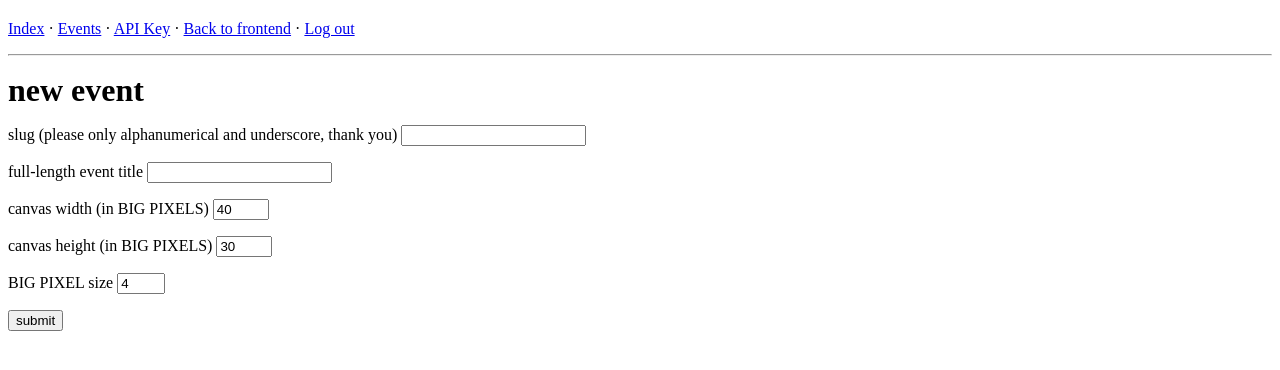
After one commit to pixelebbe/pixelebbe, a Flask app: template templates/admin/events/new.html in a window 1280 px wide. The commit adds this page. Shown: the top 370 px of the page. Run offline with Flask 3, Linux system fonts and the light colour scheme; the template is opened without the code that fills it, so the values that code supplies are empty; parts of the project's set-up code (start-up, migrations or seed data) failed here and were passed over.

Commit message:
Implement creating new events

```diff
--- a/templates/admin/events/index.html
+++ b/templates/admin/events/index.html
@@ -1,6 +1,8 @@
 {% extends "layouts/backend.html" %}
 {% block body %}
     <h1>events</h1>
+
+    <a href="{{ url_for('admin.event_new') }}">new event</a>
 
     <ul>
         {% for event in all_events %}
--- /dev/null
+++ b/templates/admin/events/new.html
@@ -0,0 +1,33 @@
+{% extends "layouts/backend.html" %}
+{% block body %}
+    <h1>new event</h1>
+
+    <form action="" method="post">
+        <p>
+            <label for="slug">slug (please only alphanumerical and underscore, thank you)</label>
+            <input id="slug" name="slug">
+        </p>
+
+        <p>
+            <label for="title">full-length event title</label>
+            <input id="title" name="title">
+        </p>
+
+        <p>
+            <label for="canv_width">canvas width (in BIG PIXELS)</label>
+            <input type="number" min="1" max="80" value="40" id="canv_width" name="canv_width">
+        </p>
+
+        <p>
+            <label for="canv_height">canvas height (in BIG PIXELS)</label>
+            <input type="number" min="1" max="80" value="30" id="canv_height" name="canv_height">
+        </p>
+
+        <p>
+            <label for="pixel_factor">BIG PIXEL size</label>
+            <input type="number" min="1" max="6" value="4" id="pixel_factor" name="pixel_factor">
+        </p>
+
+        <button type="submit">submit</button>
+    </form>
+{% endblock %}
```
Also changed, not shown: admin_view.py (+17 -13 lines).
